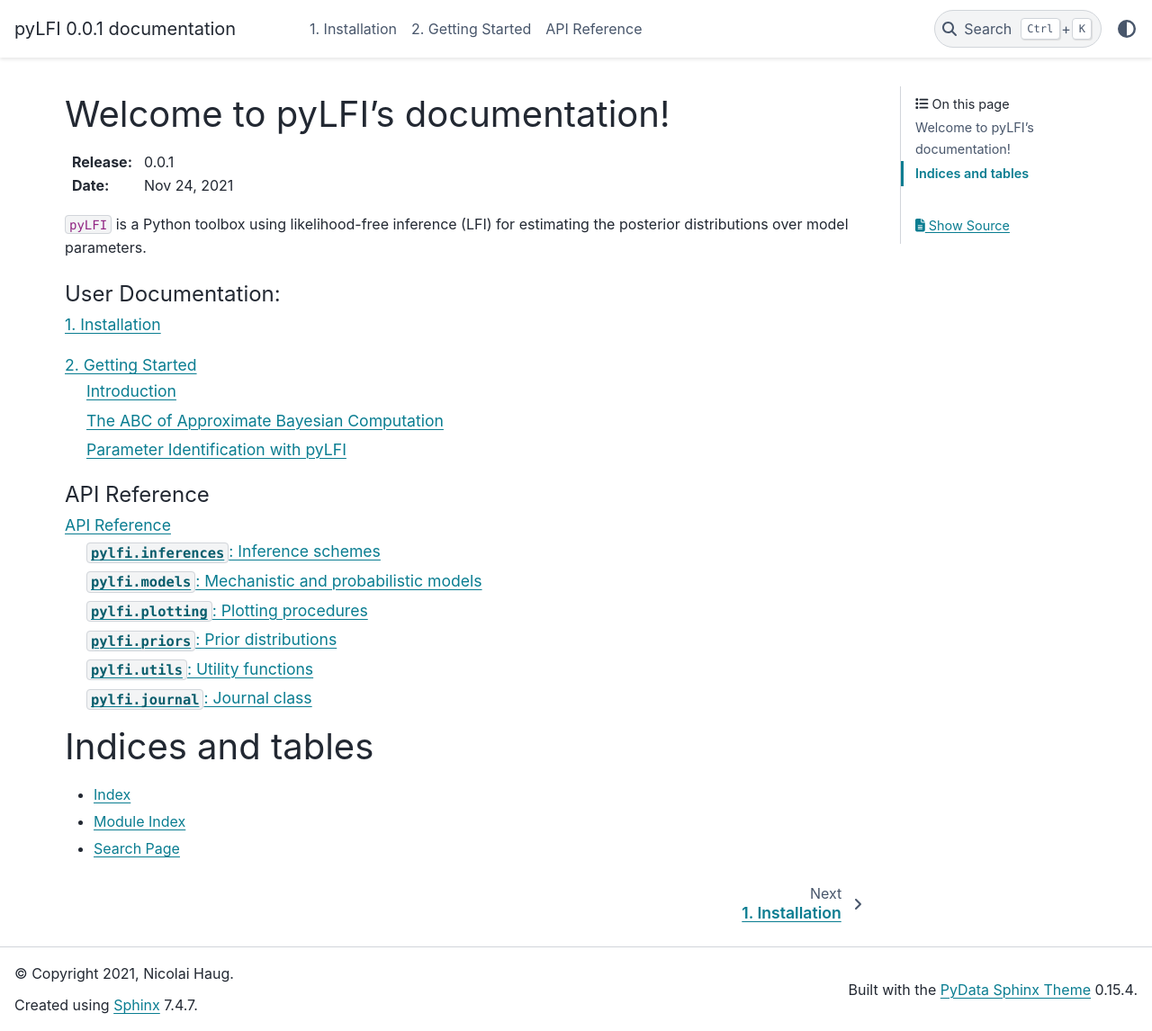
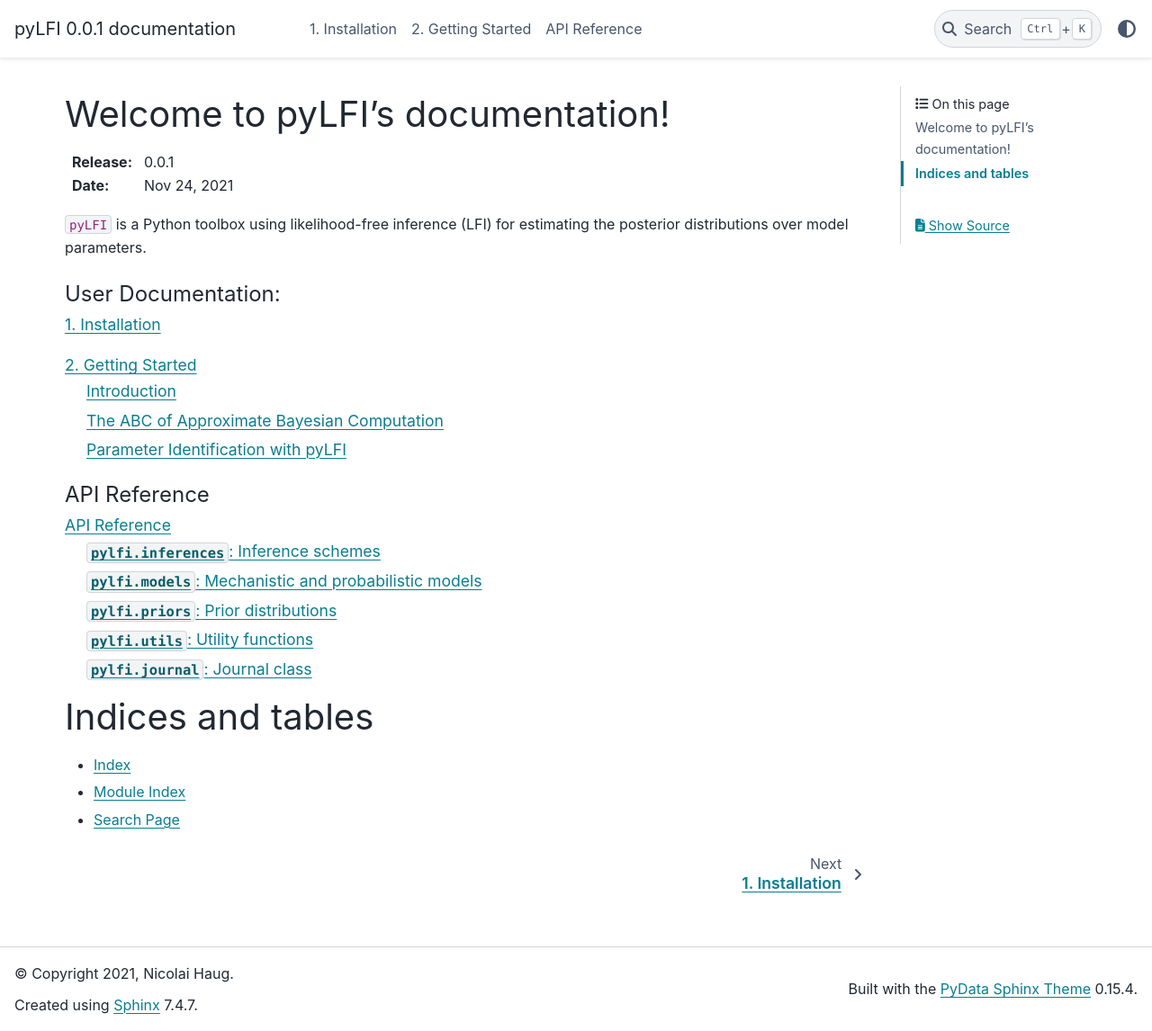
Before and after one commit to nicolossus/pylfi, a Sphinx documentation site: the page built from docs/source/index.rst, in a window 1280 px wide and 1146 px high. Shown: the whole window at 90% size. Built offline with Sphinx 7.4.7 and the PyData theme 0.15.4, drawn with Linux system fonts in a browser that asks for light colours.

Commit message:
Update docs

```diff
--- a/docs/requirements.txt
+++ b/docs/requirements.txt
@@ -13,3 +13,9 @@
 pydata-sphinx-theme
 matplotlib
 numpy
+scipy
+pandas
+seaborn
+pathos
+tqdm
+colorlog
--- a/docs/source/pylfi.rst
+++ b/docs/source/pylfi.rst
@@ -57,14 +57,6 @@
   :toctree: generated/
   :template: class.rst
 
-:mod:`pylfi.plotting`: Plotting procedures
-==========================================
-
-.. automodule:: pylfi.plotting
-   :no-members:
-   :no-inherited-members:
-
-
 :mod:`pylfi.priors`: Prior distributions
 ========================================
 
```
